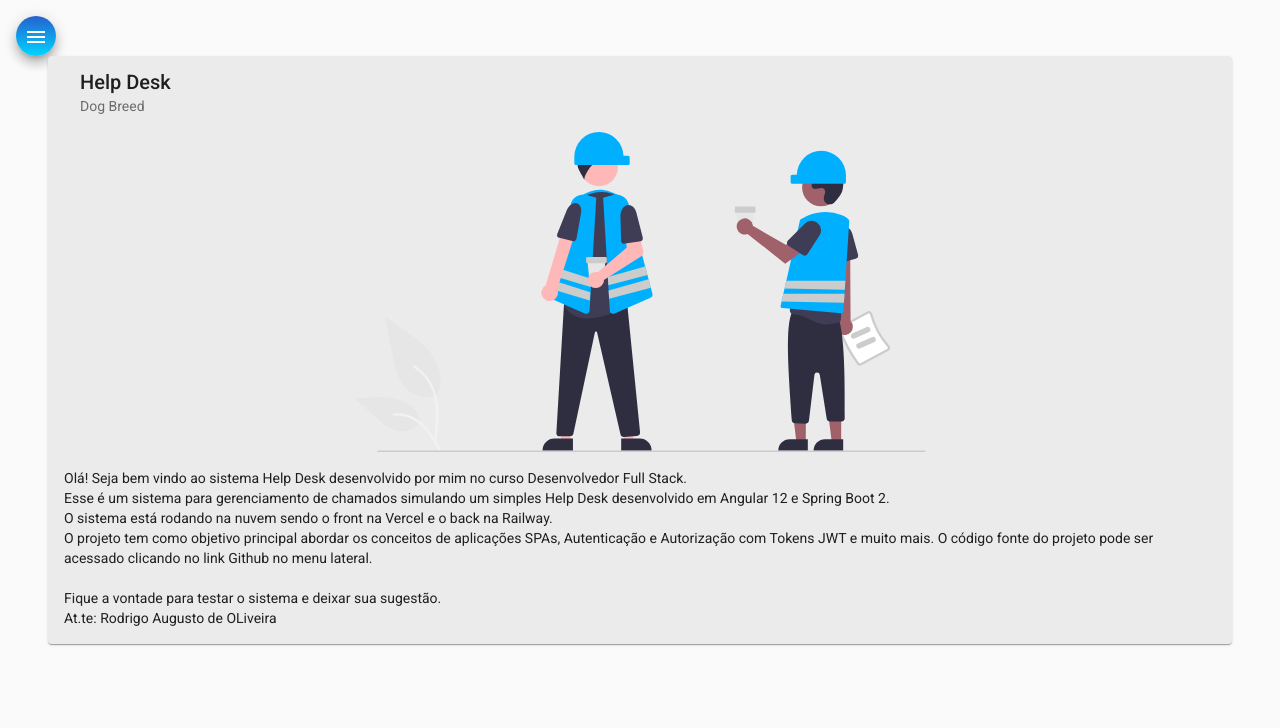
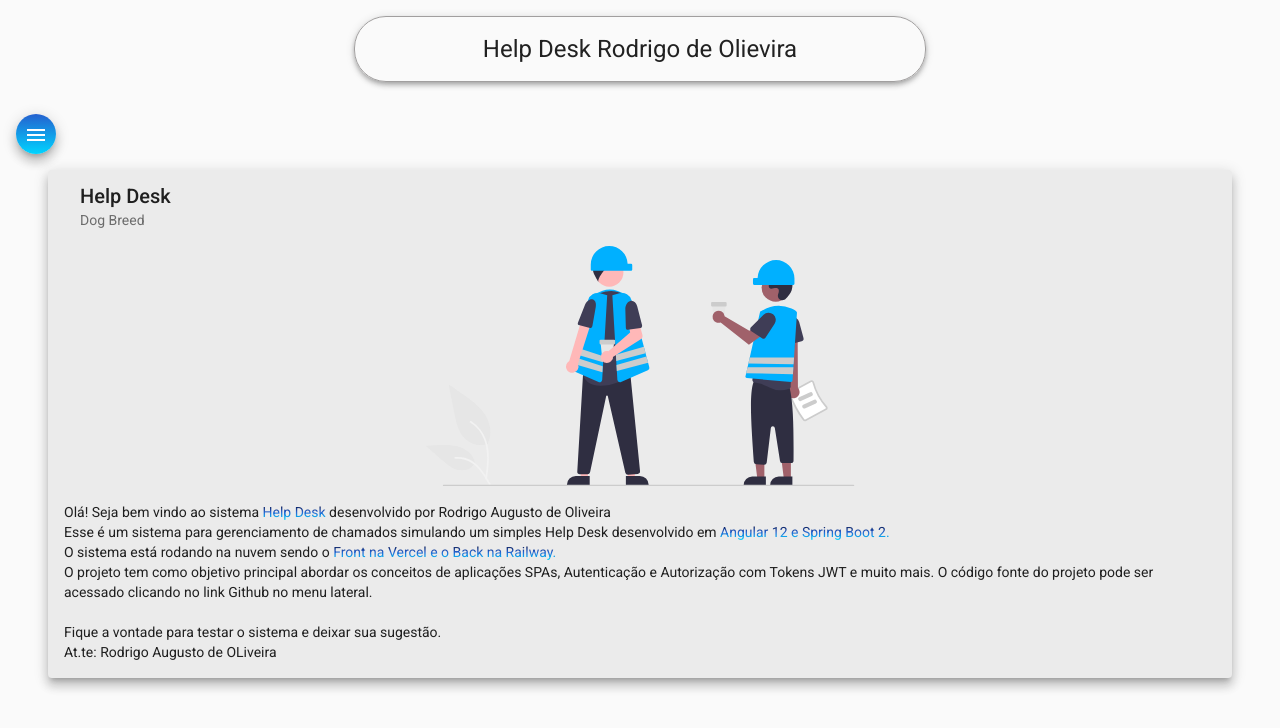
Before and after one commit to Rodrigodante11/helpdesk_front, an Angular app: page /home in a window 1280 px wide. Shown: the top 728 px of the page. Built offline with nearby package versions, Linux system fonts and the light colour scheme.

Commit message:
Tela Header

```diff
--- a/src/app/app.module.ts
+++ b/src/app/app.module.ts
@@ -29,12 +29,14 @@ import { MatCardModule } from '@angular/material/card';
 // componentes do projeto
 import { NavComponent } from './components/nav/nav.component';
 import { HomeComponent } from './components/home/home.component';
+import { HeaderComponent } from './components/header/header.component';
 
 @NgModule({
   declarations: [
     AppComponent,
     NavComponent,
-    HomeComponent
+    HomeComponent,
+    HeaderComponent
   ],
   imports: [
     BrowserModule,
--- /dev/null
+++ b/src/app/components/header/header.component.css
@@ -0,0 +1,12 @@
+.container{
+    display: flex;
+    align-items: center;
+    justify-content: center;
+}
+
+h1 {
+    margin-top: 1rem;
+    padding: 1rem 10%;
+    border: 1px solid rgb(161,159,159);
+    border-radius: 2rem;
+}
--- /dev/null
+++ b/src/app/components/header/header.component.html
@@ -0,0 +1,3 @@
+<div class="container">
+    <h1 class="mat-elevation-z4"> Help Desk Rodrigo de Olievira</h1>
+</div>
--- /dev/null
+++ b/src/app/components/header/header.component.ts
@@ -0,0 +1,15 @@
+import { Component, OnInit } from '@angular/core';
+
+@Component({
+  selector: 'app-header',
+  templateUrl: './header.component.html',
+  styleUrls: ['./header.component.css']
+})
+export class HeaderComponent implements OnInit {
+
+  constructor() { }
+
+  ngOnInit(): void {
+  }
+
+}
--- a/src/app/components/home/home.component.css
+++ b/src/app/components/home/home.component.css
@@ -1,10 +1,16 @@
 .card {
     width: 90%;
-    margin: auto;
+    margin: 1rem auto;
     background-color: rgb(235, 235, 235);
 }
 
 img {
-    height: 20rem;
-
+    height: 15rem;
 }
+span {
+    background: linear-gradient(180deg, rgba(2,0,36,1) 0%, rgba(37,97,207,1) 50%, rgba(0,212,255,1) 100%);
+    -webkit-background-clip: text;
+    -webkit-text-fill-color: transparent;
+    background-clip: text;
+    color: transparent;
+}
--- a/src/app/components/home/home.component.html
+++ b/src/app/components/home/home.component.html
@@ -1,4 +1,4 @@
-<mat-card class="card">
+<mat-card class="card mat-elevation-z8">
     <mat-card-header>
 
         <mat-card-title>Help Desk</mat-card-title>
@@ -7,9 +7,11 @@
     <img mat-card-image src="assets/img/home-image.svg" alt="Image Home Help Desk">
     <mat-card-content>
         <p>
-            Olá! Seja bem vindo ao sistema Help Desk desenvolvido por mim no curso Desenvolvedor Full Stack.<br />
-            Esse é um sistema para gerenciamento de chamados simulando um simples Help Desk desenvolvido em Angular 12 e
-            Spring Boot 2. <br />O sistema está rodando na nuvem sendo o front na Vercel e o back na Railway.<br />
+            Olá! Seja bem vindo ao sistema <span >Help Desk</span>  desenvolvido por Rodrigo Augusto de Oliveira <br />
+            Esse é um sistema para gerenciamento de chamados simulando um simples Help Desk desenvolvido em
+            <span> Angular 12 e Spring Boot 2. </span> <br />
+            O sistema está rodando na nuvem sendo o
+            <span>Front na Vercel e o Back na Railway. </span><br />
             O projeto tem como objetivo principal abordar os conceitos de aplicações SPAs, Autenticação e Autorização com
             Tokens JWT e muito mais. O código fonte do projeto pode ser acessado clicando no link Github no menu lateral.
             <br /><br /> Fique a vontade para testar o sistema e deixar sua sugestão.
--- a/src/app/components/nav/nav.component.html
+++ b/src/app/components/nav/nav.component.html
@@ -24,11 +24,10 @@
            </a>
 
        </mat-nav-list>
-
-
     </mat-drawer>
 
     <div class="sidenav-content">
+        <app-header></app-header>
         <button class="menu mat-elevation-z8" mat-button (click)="drawer.toggle()" mat-icon-button >
             <mat-icon>menu</mat-icon>
         </button>
```
